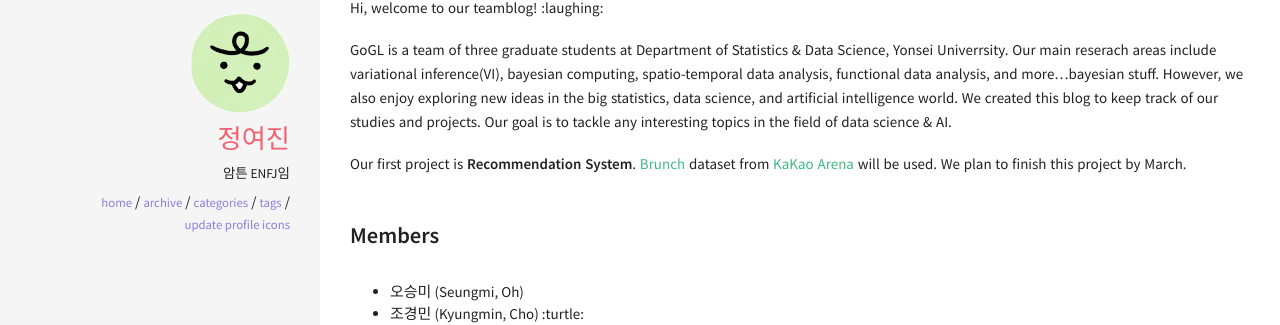
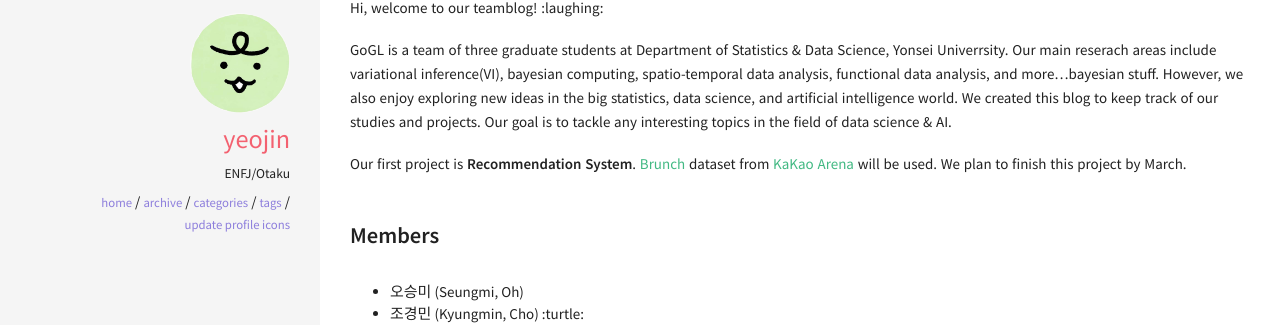
Before and after one commit to GoGL3/GoGL3.github.io, a Jekyll site: the page built from _posts/2021-01-29-first-post.md, in a window 1280 px wide. Shown: the part 282-607 px from the top of the page. Built offline with Jekyll 4.4.1, drawn with Linux system fonts in a browser that asks for light colours; our own code applies the rules of GitHub Pages for plain Markdown files.

Commit message:
Update authors.yml

```diff
--- a/_data/authors.yml
+++ b/_data/authors.yml
@@ -13,7 +13,7 @@
       url: "https://github.com/Seungmi122"
 
 조경민:
-  name        : "조경민"
+  name        : "Kyungmin"
   bio         : ""
   avatar      : "profile2.jpeg"
   links:
@@ -25,8 +25,8 @@
       url: "https://github.com/ckm4514"
 
 정여진:
-  name        : "정여진"
-  bio         : "암튼 ENFJ임"
+  name        : "Yeojin"
+  bio         : "ENFJ/Otaku"
   avatar      : "profile3.jpg"
   links:
     - label: "Email"
```
